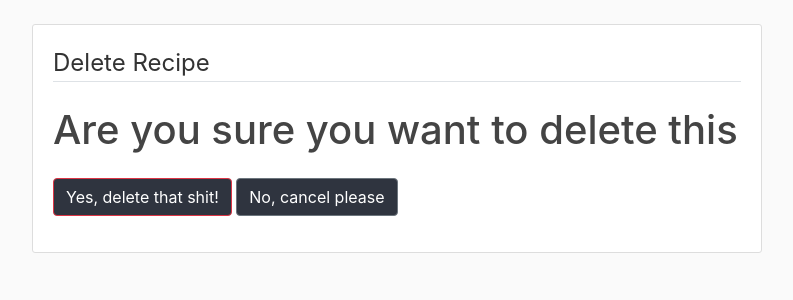
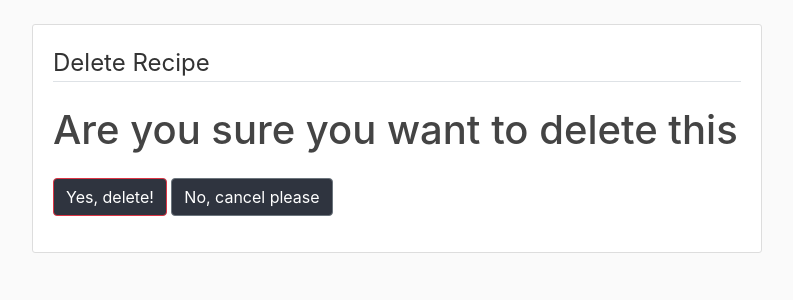
Before and after one commit to williamostensen98/Chef-s-Apprentice, a Django app: page /1/1/delete/ in a window 1280 px wide. Shown: the part 56-356 px from the top of the page, without its empty margins (53-846 px from the left). Run offline with Django 3.2, Linux system fonts and the light colour scheme; a user stored in the database is signed in; data comes from the database, SQL or seed files in the repository; both versions use the stored data as it was after the commit; some libraries are stand-ins or nearby versions.

Commit message:
delete text

```diff
--- a/pu_project/chefs_apprentice/templates/chefs_apprentice/recipe_confirm_delete.html
+++ b/pu_project/chefs_apprentice/templates/chefs_apprentice/recipe_confirm_delete.html
@@ -10,7 +10,7 @@
 
       </fieldset>
       <div class="form-group">
-        <button  class="btn btn-outline-danger" type="submit">Yes, delete that shit!</button>
+        <button  class="btn btn-outline-danger" type="submit">Yes, delete!</button>
         <a class="btn btn-outline-secondary" href="{% url 'view_recipe' recipe.title recipe.id %}">No, cancel please</a>
 
       </div>
--- a/pu_project/chefs_apprentice/templates/chefs_apprentice/recipe_form.html
+++ b/pu_project/chefs_apprentice/templates/chefs_apprentice/recipe_form.html
@@ -10,7 +10,7 @@
       </fieldset>
       <div class="form-group">
         {% if request.path == '/new/' %}
-        <button class="btn btn-outline-info" type="submit">Update Recipe</button>
+        <button class="btn btn-outline-info" type="submit">Post New Recipe</button>
         {% else %}
         <button type="button" class="btn btn-primary-outline" data-toggle="modal" data-target="#exampleModal">
           Update Recipe
```
Also changed, not shown: pu_project/db.sqlite3.
